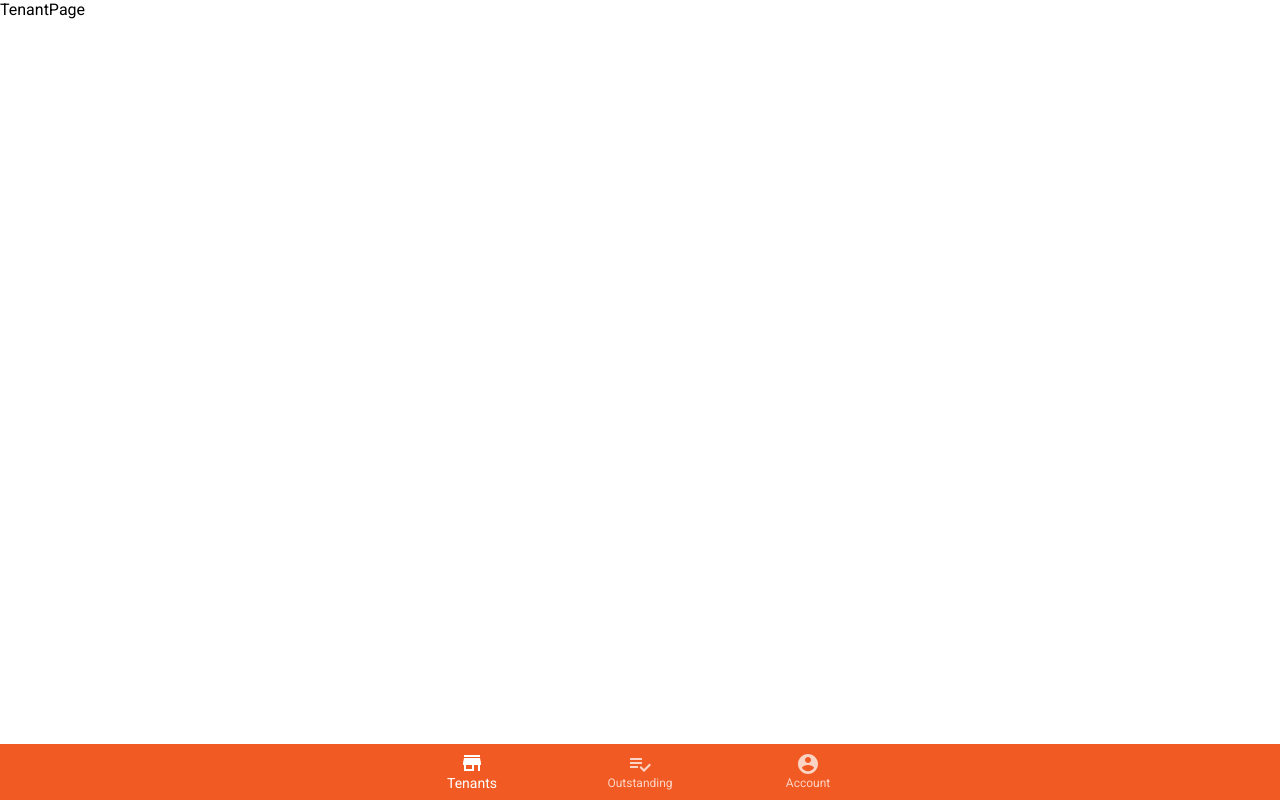
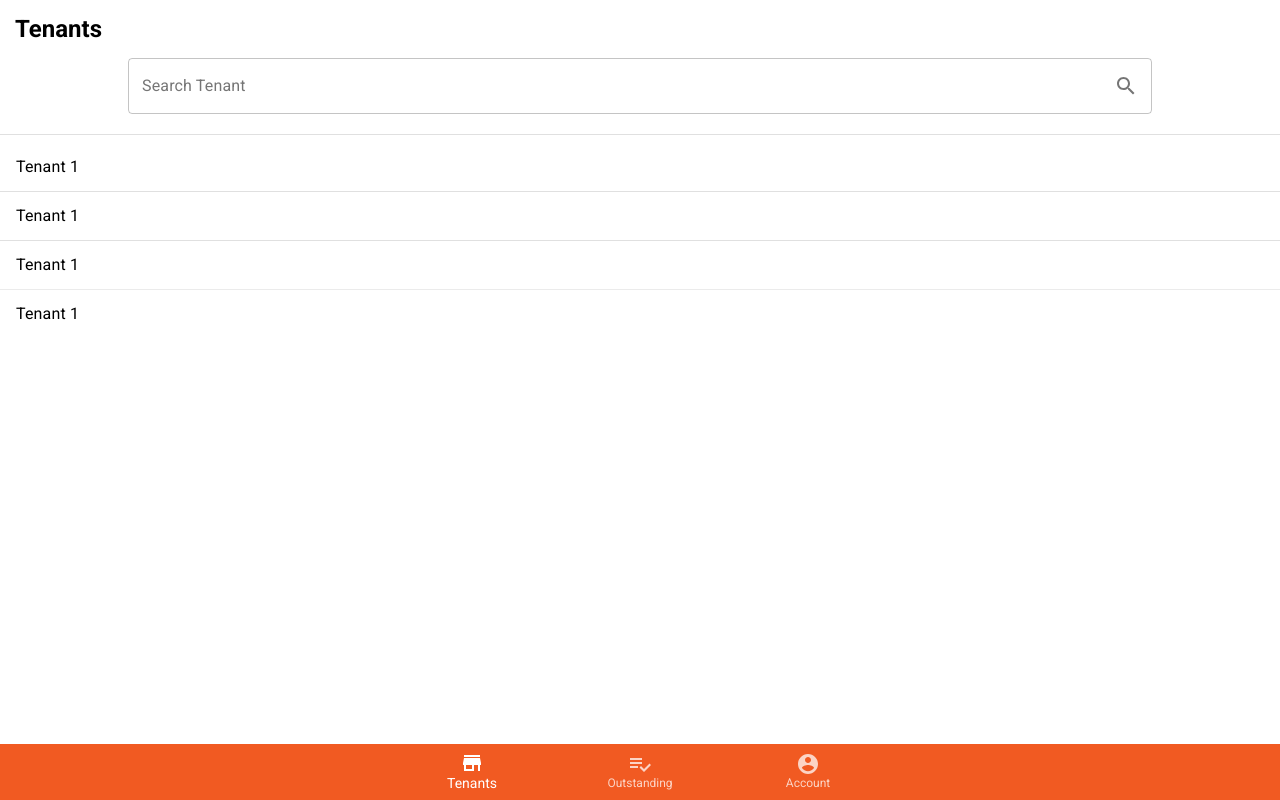
Before and after one commit to shankaikai/SingHealth-Retail-Audit-Application, a React (Create React App) app: page /tenants in a window 1280 px wide. Built offline with nearby package versions, Linux system fonts and the light colour scheme.

Commit message:
Progress on Tenant View
Added Header component
Added Search bar

```diff
--- a/src/App.js
+++ b/src/App.js
@@ -6,8 +6,9 @@ import OutstandingPage from "./pages/OutstandingPage";
 import AccountPage from "./pages/AccountPage";
 import Navbar from "./components/Navbar";
 import { createMuiTheme, ThemeProvider } from "@material-ui/core";
-import { Route, Switch } from "react-router-dom";
+import { Route, BrowserRouter as Router } from "react-router-dom";
 import { useState } from "react";
+import TenantHeader from "./components/TenantHeader";
 
 // Creating a custom theme
 const theme = createMuiTheme({
@@ -21,14 +22,15 @@ const theme = createMuiTheme({
 // Main wrapper class for all other pages
 const App = () => {
   const [showBar, setShowBar] = useState(true);
-
   return (
-    <ThemeProvider theme={theme}>
-      <div className="App">
-        <Switch>
-          <Route path="/login">
-            <LoginPage setShowBarProps={setShowBar} />
-          </Route>
+    <div className="App">
+      <ThemeProvider theme={theme}>
+        <Router>
+          <Route
+            exact
+            path="/"
+            render={(props) => <LoginPage setShowBarProps={setShowBar} />}
+          />
           <Route path="/register">
             <RegisterPage />
           </Route>
@@ -41,10 +43,10 @@ const App = () => {
           <Route path="/account">
             <AccountPage />
           </Route>
-        </Switch>
-        <Navbar showBarProps={showBar} />
-      </div>
-    </ThemeProvider>
+          <Route path="/test"></Route>
+        </Router>
+      </ThemeProvider>
+    </div>
   );
 };
 
--- a/src/components/Navbar.js
+++ b/src/components/Navbar.js
@@ -25,11 +25,6 @@ const Navbar = (props) => {
   const [value, setValue] = useState("tenants");
   const classes = useStyles();
   let history = useHistory();
-
-  // Check the showBar props
-  if (!props.showBarProps) {
-    return <div></div>;
-  }
 
   // Function to handle changing of tabs
   const handleChange = (event, newValue) => {
--- /dev/null
+++ b/src/components/TenantHeader.js
@@ -0,0 +1,63 @@
+import {
+  Divider,
+  makeStyles,
+  FormControl,
+  OutlinedInput,
+  InputAdornment,
+  InputLabel,
+  IconButton,
+} from "@material-ui/core";
+import { Search } from "@material-ui/icons";
+import React, { useState } from "react";
+
+const useStyles = makeStyles({
+  root: {
+    top: 0,
+    width: "100%",
+    display: "flex",
+    flexDirection: "column",
+  },
+  header: {
+    margin: 0,
+    padding: "15px",
+  },
+  searchbar: {
+    width: "80%",
+    alignSelf: "center",
+    paddingBottom: "20px",
+  },
+});
+
+const TenantHeader = () => {
+  const classes = useStyles();
+
+  const [search, setSearch] = useState("");
+
+  const handleSearch = () => {};
+
+  return (
+    <div className={classes.root}>
+      <h2 className={classes.header}>Tenants</h2>
+      <FormControl className={classes.searchbar} variant="outlined">
+        <InputLabel>Search Tenant</InputLabel>
+        <OutlinedInput
+          id="search"
+          label="Search Tenant"
+          onChange={(e) => {
+            setSearch(e.target.value);
+          }}
+          endAdornment={
+            <InputAdornment position="end">
+              <IconButton onClick={handleSearch} edge="end">
+                <Search />
+              </IconButton>
+            </InputAdornment>
+          }
+        />
+      </FormControl>
+      <Divider />
+    </div>
+  );
+};
+
+export default TenantHeader;
--- /dev/null
+++ b/src/components/TenantList.js
@@ -0,0 +1,38 @@
+import {
+  ListItem,
+  List,
+  ListItemText,
+  Divider,
+  makeStyles,
+} from "@material-ui/core";
+
+const useStyles = makeStyles({
+  root: {
+    width: "100%",
+    margin: 0,
+  },
+});
+
+const TenantList = () => {
+  const classes = useStyles();
+  return (
+    <List className={classes.root}>
+      <ListItem button>
+        <ListItemText primary="Tenant 1" />
+      </ListItem>
+      <Divider />
+      <ListItem button divider>
+        <ListItemText primary="Tenant 1" />
+      </ListItem>
+      <ListItem button>
+        <ListItemText primary="Tenant 1" />
+      </ListItem>
+      <Divider light />
+      <ListItem button>
+        <ListItemText primary="Tenant 1" />
+      </ListItem>
+    </List>
+  );
+};
+
+export default TenantList;
--- a/src/pages/AccountPage.js
+++ b/src/pages/AccountPage.js
@@ -1,12 +1,14 @@
 import React from "react";
 import { Button } from "@material-ui/core";
 import { useHistory } from "react-router-dom";
+import Navbar from "../components/Navbar";
 
 const AccountPage = () => {
   let history = useHistory();
   // Function to handle logouts
   const handleLogout = () => {
-    history.push("/login");
+    // TODO: Release session
+    history.push("/");
   };
   return (
     <div>
@@ -14,6 +16,7 @@ const AccountPage = () => {
       <Button variant="contained" color="primary" onClick={handleLogout}>
         Logout
       </Button>
+      <Navbar />
     </div>
   );
 };
--- a/src/pages/LoginPage.js
+++ b/src/pages/LoginPage.js
@@ -1,4 +1,4 @@
-import React from "react";
+import React, { useState } from "react";
 import logo from "../assets/Singhealth-logo.png";
 import {
   Button,
@@ -6,8 +6,14 @@ import {
   Box,
   Typography,
   makeStyles,
+  OutlinedInput,
+  InputAdornment,
+  IconButton,
+  FormControl,
+  InputLabel,
 } from "@material-ui/core";
 import { Link, useHistory } from "react-router-dom";
+import { Visibility, VisibilityOff } from "@material-ui/icons";
 
 const useStyles = makeStyles({
   login: {
@@ -35,39 +41,73 @@ const useStyles = makeStyles({
 });
 
 const LoginPage = (props) => {
+  let history = useHistory();
+
   // Create a style object
   const classes = useStyles();
-
   // Set the Navbar to not show using props
   props.setShowBarProps(false);
-  let history = useHistory();
+
+  // States to store username and password
+  const [username, setUsername] = useState("");
+  const [password, setPassword] = useState("");
+  const [showPassword, setShowPassword] = useState(false);
+
   // Function to handle a login request
   const handleLogin = () => {
     console.log("attempt to login");
     // TODO: Add authencation here
-    props.setShowBarProps(true);
+    props.setShowBarProps(true); // Set bottom nav bar to show
     history.push("/tenants");
+  };
+
+  const handleClickShowPassword = () => {
+    setShowPassword(!showPassword);
+  };
+
+  const handleMouseDownPassword = (event) => {
+    event.preventDefault();
   };
 
   return (
     <div className={classes.login}>
       <img src={logo} alt="Logo" className={classes.logo}></img>
-      <form className={classes.form}>
+      <FormControl className={classes.form} autoComplete="true">
         <Box m={1} className={classes.marginMax}>
           <TextField
             id="userName"
             label="Username"
             variant="outlined"
             fullWidth="true"
+            onChange={(e) => {
+              setUsername(e.target.value);
+            }}
           />
         </Box>
         <Box m={1} className={classes.marginMax}>
-          <TextField
-            id="passWord"
-            label="Password"
-            variant="outlined"
-            fullWidth="true"
-          />
+          <FormControl variant="outlined" fullWidth="true">
+            <InputLabel>Password</InputLabel>
+            <OutlinedInput
+              id="password"
+              type={showPassword ? "text" : "password"}
+              label="Password"
+              variant="outlined"
+              onChange={(e) => {
+                setPassword(e.target.value);
+              }}
+              endAdornment={
+                <InputAdornment position="end">
+                  <IconButton
+                    onClick={handleClickShowPassword}
+                    onMouseDown={handleMouseDownPassword}
+                    edge="end"
+                  >
+                    {showPassword ? <Visibility /> : <VisibilityOff />}
+                  </IconButton>
+                </InputAdornment>
+              }
+            ></OutlinedInput>
+          </FormControl>
         </Box>
         <Box m={1} className={classes.marginMax}>
           <Button
@@ -82,7 +122,7 @@ const LoginPage = (props) => {
         <Typography className={classes.marginMax} align="left">
           Dont have an account? <Link to="/register">Register</Link>
         </Typography>
-      </form>
+      </FormControl>
     </div>
   );
 };
--- a/src/pages/OutstandingPage.js
+++ b/src/pages/OutstandingPage.js
@@ -1,7 +1,13 @@
 import React from "react";
+import Navbar from "../components/Navbar";
 
 const OutstandingPage = () => {
-  return <div>Outstanding</div>;
+  return (
+    <div>
+      Outstanding
+      <Navbar />
+    </div>
+  );
 };
 
 export default OutstandingPage;
--- a/src/pages/RegisterPage.js
+++ b/src/pages/RegisterPage.js
@@ -12,14 +12,15 @@ const RegisterPage = () => {
   const classes = useStyle();
   let history = useHistory();
 
-  // Function to handle back press
-  const handleBack = () => {
-    history.push("/login");
-  };
-
   return (
     <div className={classes.root}>
-      <IconButton aria-label="back" size="medium" onClick={handleBack}>
+      <IconButton
+        aria-label="back"
+        size="medium"
+        onClick={() => {
+          history.goBack();
+        }}
+      >
         <ArrowBackIosIcon fontSize="inherit" />
       </IconButton>
       <h1>Register</h1>
--- a/src/pages/TenantsPage.js
+++ b/src/pages/TenantsPage.js
@@ -1,7 +1,16 @@
 import React from "react";
+import Navbar from "../components/Navbar";
+import TenantHeader from "../components/TenantHeader";
+import TenantList from "../components/TenantList";
 
 const TenantPage = () => {
-  return <div>TenantPage</div>;
+  return (
+    <div>
+      <TenantHeader />
+      <TenantList />
+      <Navbar />
+    </div>
+  );
 };
 
 export default TenantPage;
```
